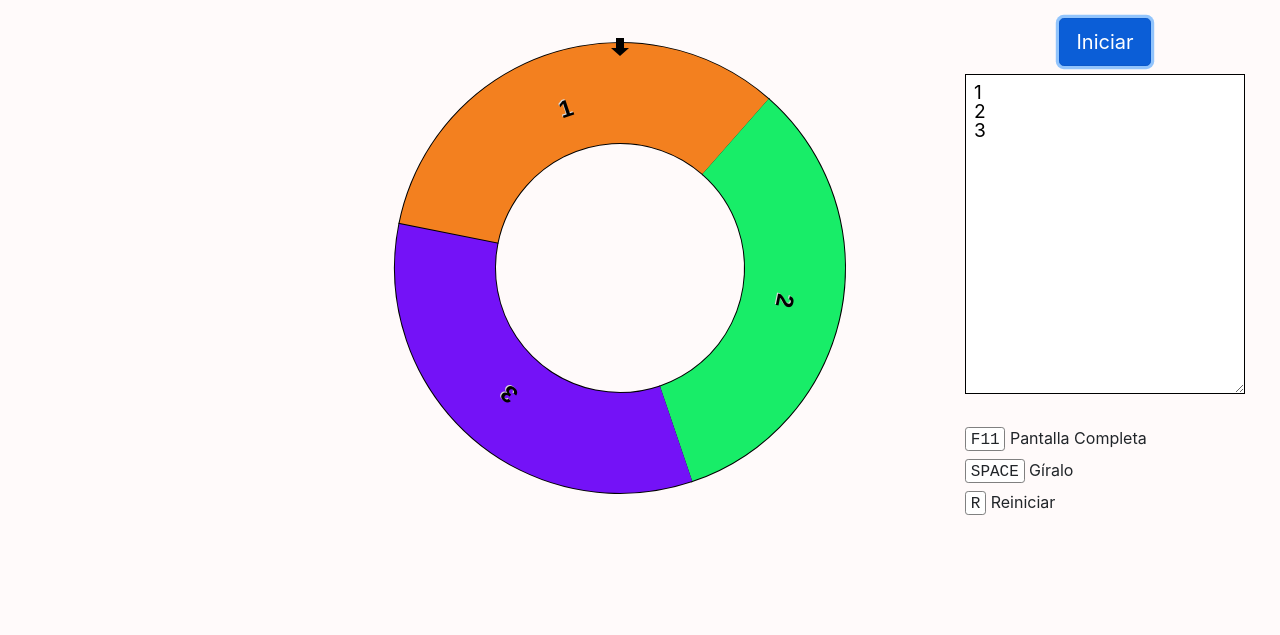
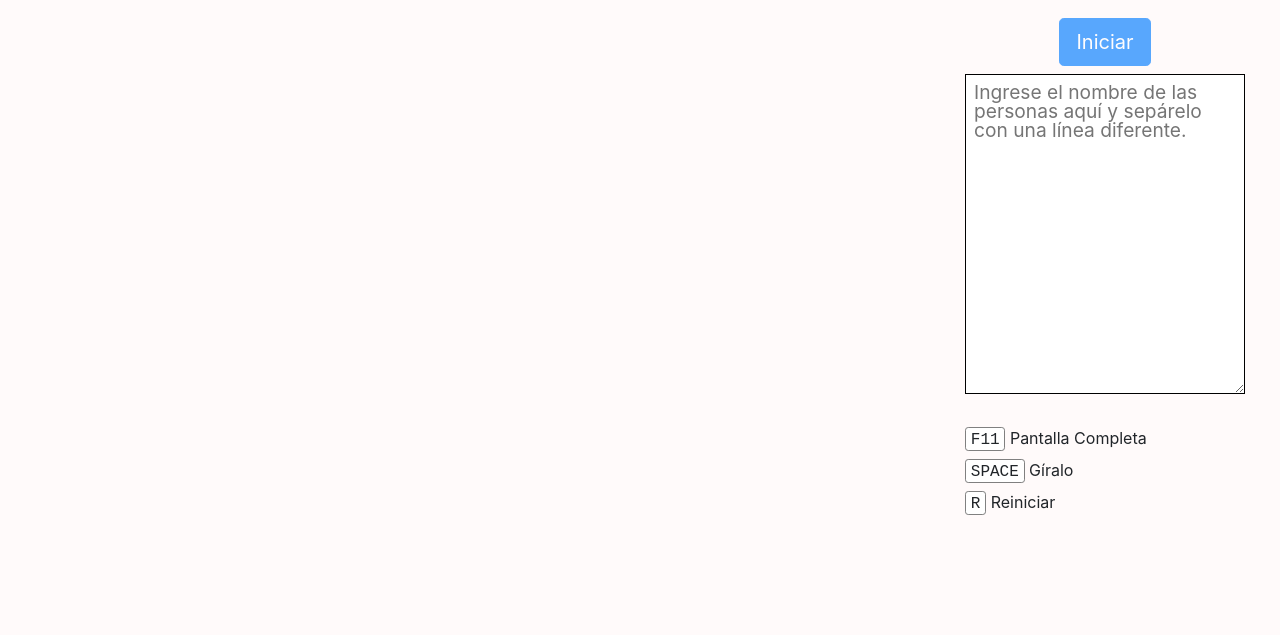
Before and after one commit to pilliapp/pilliapp.github.io, a plain HTML site: page index.html in a window 1280 px wide. Both pictures are taken after a click on the button "Iniciar". Shown: the part 118-753 px from the top of the page. Drawn offline with nearby package versions, Linux system fonts and the light colour scheme.

Commit message:
Last touches for the app

```diff
--- a/js/main.js
+++ b/js/main.js
@@ -1,5 +1,5 @@
 
-var options = ["1", "2", "3"];
+var options = [];
 
 var startAngle = 0;
 var arc = Math.PI / (options.length / 2);
@@ -10,25 +10,37 @@ var spinTime = 0;
 var spinTimeTotal = 0;
 
 var ctx;
+var canvas;
+var spinner;
+var textarea;
 
-var textarea = null;
+var dengue = 1;
 
-document.addEventListener("DOMContentLoaded", function(){
-  document.getElementById("spin").addEventListener("click", spin);
+document.addEventListener("DOMContentLoaded", function() {
+  spinner = document.getElementById("spin");
+  spinner.addEventListener("click", spin);
+  spinner.style = "display: block;";
+  canvas = document.getElementById("canvas");
+  canvas.className = "d-none";
 
   textarea = document.getElementById("names");
   textarea.value = options.join('\n');
   textarea.addEventListener("keyup", function (event) {
+    canvas.className = (textarea.value == "") ? "d-none" : "";
+    spinner.style = (textarea.value == "") ? "display: block;" : "";
     options = textarea.value.split('\n').filter((t) => t != "");
     resetVariables();
   });
 
   document.addEventListener("keydown", function (event) {
-    if (event.code == "Space") {
+    if (event.code == "Space" && document.activeElement != textarea && !spinner.disabled) {
       event.preventDefault();
       spin();
     } else if (event.code == "KeyR" && document.activeElement != textarea) {
       location.reload();
+    } else if (event.code == "AltRight") {
+      dengue = (dengue == 3)? 1 : dengue+1;
+      console.log("Updating Roulette Canvas...", dengue);
     }
   });
 
@@ -69,7 +81,6 @@ function resetVariables() {
 }
 
 function drawRouletteWheel() {
-  var canvas = document.getElementById("canvas");
   if (canvas.getContext) {
     var outsideRadius = 225;//200
     var textRadius = 160;
@@ -124,15 +135,18 @@ function drawRouletteWheel() {
 }
 
 function spin() {
-  resetVariables()
+  spinner.disabled = true;
+  resetVariables();
   spinAngleStart = 100;
   spinTime = 0;
-  spinTimeTotal = Math.random() * (9740 - 9460) + 9460;
+  if (dengue == 3) {
+    spinTimeTotal = Math.random() * (9880 - 9610) + 9610; // NOT 3
+  } else if (dengue == 2) {
+    spinTimeTotal = (Math.random() < 0.5)? (Math.random() * (9595 - 9460) + 9460) : (Math.random() * (9880 - 9750) + 9750); // NOT 2
+  } else {
+    spinTimeTotal = Math.random() * (9740 - 9460) + 9460; // NOT 1
+  }
   rotateWheel();
-  // 10 + 130
-  // 9460 - 9595 -> BLUE
-  // 9610 - 9740 -> GREEN
-  // 9750 - 9880 -> ORANGE
 }
 
 function rotateWheel() {
@@ -157,6 +171,7 @@ function stopRotateWheel() {
   var text = options[index]
   ctx.fillText(text, 250 - ctx.measureText(text).width / 2, 250 + 10);
   ctx.restore();
+  spinner.disabled = false;
 }
 
 function easeOut(t, b, c, d) {
```
Also changed, not shown: index.html (+1 -1 lines).
